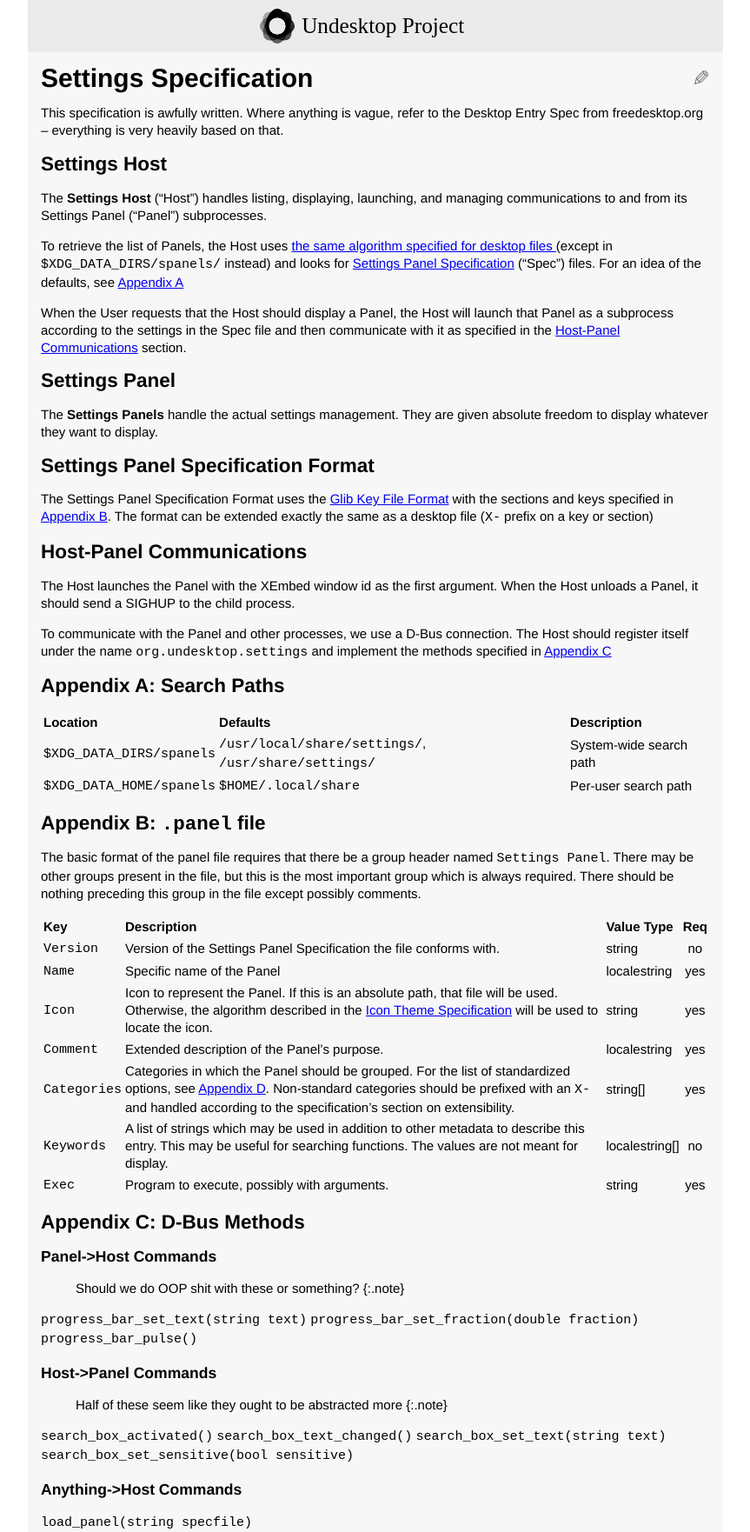
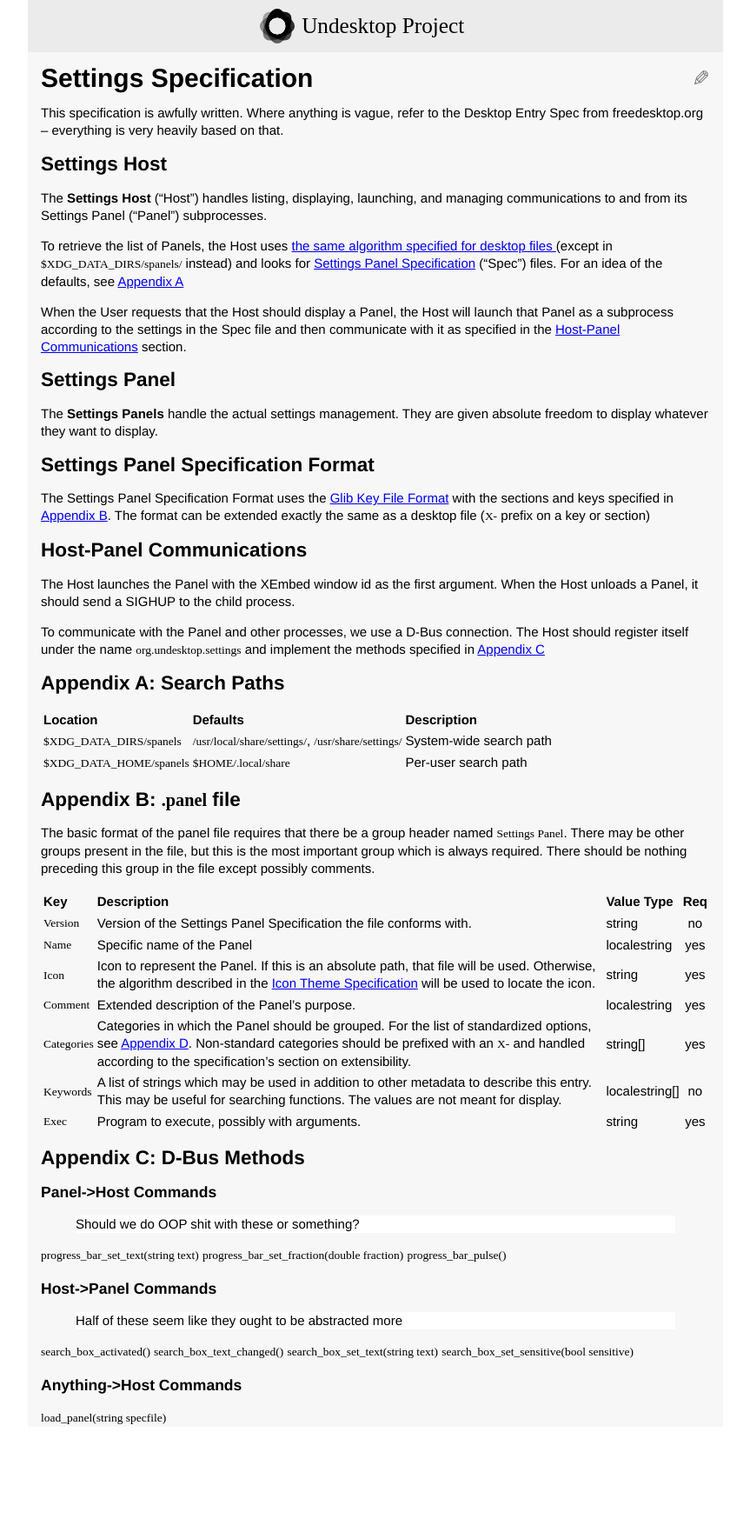
Before and after one commit to undesktop/wiki, a Jekyll site: the page built from projects/settings/spec.md, in a window 1280 px wide. Shown: the whole page at 87% size, without its empty margins (208-1071 px from the left). Built offline with Jekyll 4.4.1, drawn with Linux system fonts in a browser that asks for light colours; after the commit the page ends 1641 px from its top, so only the background shows below that.

Commit message:
Add CSS for .note and code blocks, fix the .note blocks in markdown

```diff
--- a/css/style.css
+++ b/css/style.css
@@ -77,3 +77,12 @@ li.done:before {
 	text-decoration: none;
 	display: inline-block;
 }
+code {
+	font-family: 'M+ 1mn';
+	font-size: 0.9em;
+}
+/* Specification Stuff */
+.note {
+	border-left: #FFF;
+	background-color: #FFF;
+}
--- a/projects/settings/spec.md
+++ b/projects/settings/spec.md
@@ -70,14 +70,16 @@ Key          | Description
 ## Appendix C: D-Bus Methods {#appendix-dbus-methods}
 
 ### Panel->Host Commands
-> Should we do OOP shit with these or something? {:.note}
+> Should we do OOP shit with these or something?
+{:.note}
 
 `progress_bar_set_text(string text)`
 `progress_bar_set_fraction(double fraction)`
 `progress_bar_pulse()`
 
 ### Host->Panel Commands
-> Half of these seem like they ought to be abstracted more {:.note}
+> Half of these seem like they ought to be abstracted more
+{:.note}
 
 `search_box_activated()`
 `search_box_text_changed()`
```
